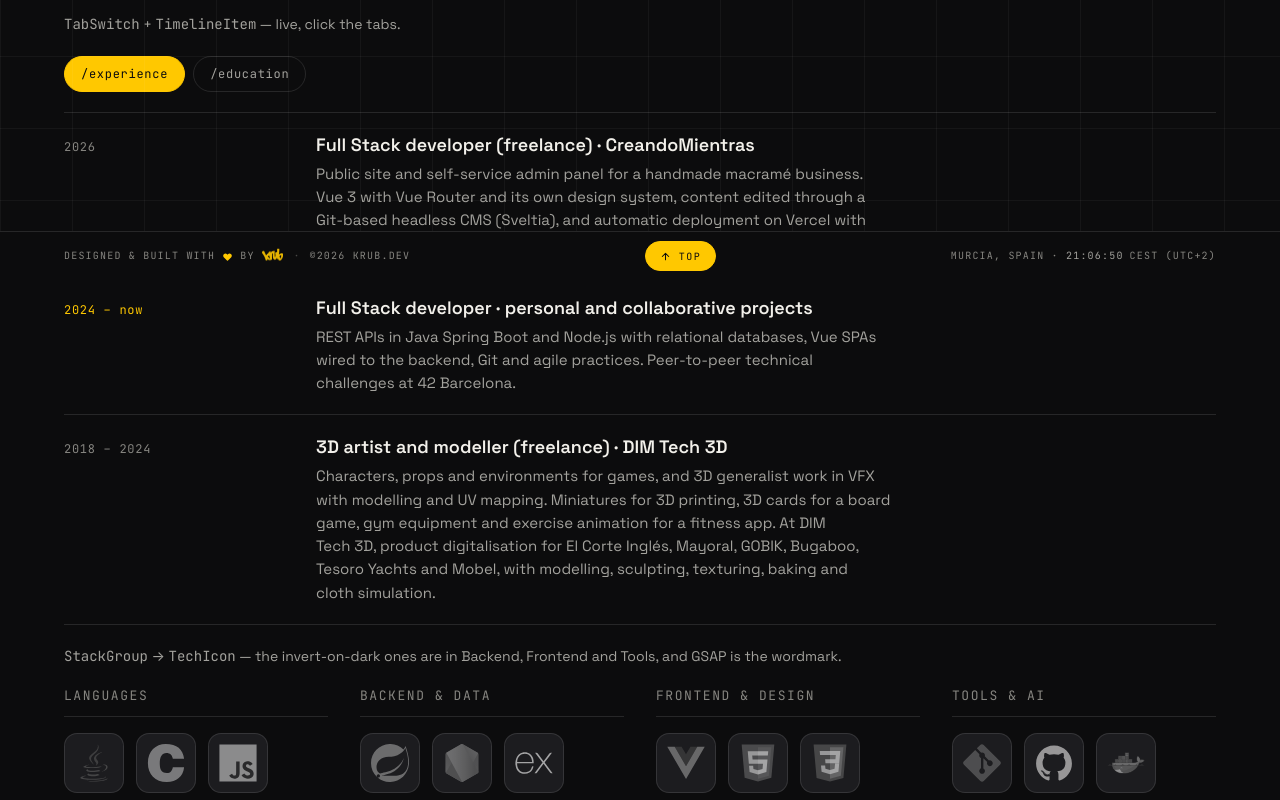
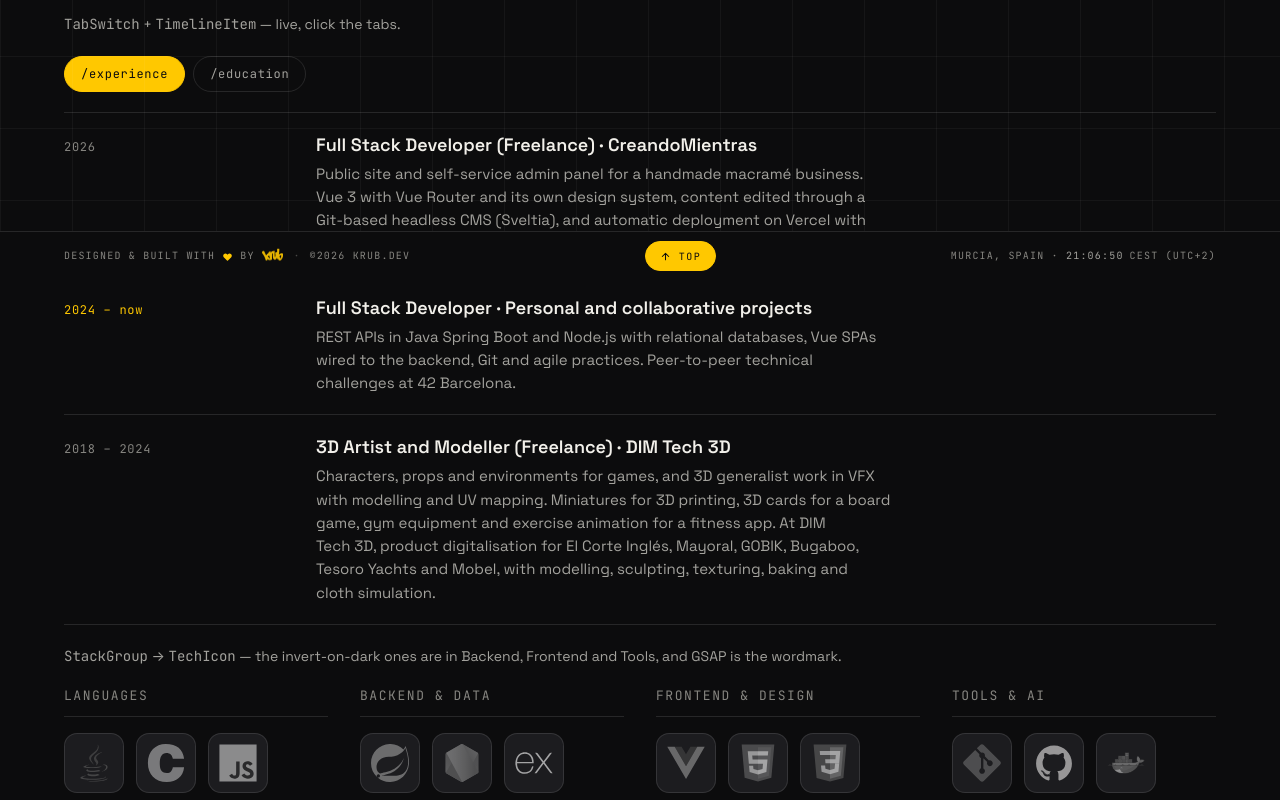
Before and after one commit to krub-dev/portfolio-krub, a Vue app: page /preview in a window 1280 px wide. Shown: the part 520-1320 px from the top of the page. Built offline with nearby package versions, Linux system fonts and the light colour scheme.

Commit message:
Capitalise the job titles and fix the DIM Tech 3D name

```diff
--- a/src/data/copy.js
+++ b/src/data/copy.js
@@ -24,7 +24,7 @@ export const copy = {
       line3pre: 'on the ',
       accent: 'backend',
       line3post: '.',
-      body: 'Full Stack developer in Murcia, open to Barcelona and remote, leaning into backend: Java 17 with Spring Boot, Node and Express, and relational databases. Vue on the front when needed. I used to do 3D, and it still shows in how I look at things.',
+      body: 'Full Stack Developer in Murcia, open to Barcelona and remote, leaning into backend: Java 17 with Spring Boot, Node and Express, and relational databases. Vue on the front when needed. I used to do 3D, and it still shows in how I look at things.',
     },
     es: {
       badge: 'Disponible para trabajar',
@@ -33,7 +33,7 @@ export const copy = {
       line3pre: 'el ',
       accent: 'backend',
       line3post: '.',
-      body: 'Desarrollador full stack en Murcia, abierto a Barcelona y remoto, girando hacia backend: Java 17 con Spring Boot, Node y Express, y bases de datos relacionales. Frontend en Vue cuando toca. Antes hacía 3D, y todavía se me nota en el ojo.',
+      body: 'Desarrollador Full Stack en Murcia, abierto a Barcelona y remoto, girando hacia backend: Java 17 con Spring Boot, Node y Express, y bases de datos relacionales. Frontend en Vue cuando toca. Antes hacía 3D, y todavía se me nota en el ojo.',
     },
   },
 
--- a/src/data/experience.js
+++ b/src/data/experience.js
@@ -19,11 +19,11 @@ export const experience = [
     to: '2026',
     current: false,
     en: {
-      title: 'Full Stack developer (freelance) · CreandoMientras',
+      title: 'Full Stack Developer (Freelance) · CreandoMientras',
       body: 'Public site and self-service admin panel for a handmade macramé business. Vue 3 with Vue Router and its own design system, content edited through a Git-based headless CMS (Sveltia), and automatic deployment on Vercel with image optimisation in CI.',
     },
     es: {
-      title: 'Desarrollador full stack (freelance) · CreandoMientras',
+      title: 'Desarrollador Full Stack (Freelance) · CreandoMientras',
       body: 'Web pública y panel de autogestión para un negocio artesano de macramé. Vue 3 con Vue Router y design system propio, contenidos editables con un CMS headless sobre Git (Sveltia), y despliegue automático en Vercel con optimización de imágenes en CI.',
     },
   },
@@ -32,11 +32,11 @@ export const experience = [
     to: null,
     current: true,
     en: {
-      title: 'Full Stack developer · personal and collaborative projects',
+      title: 'Full Stack Developer · Personal and collaborative projects',
       body: 'REST APIs in Java Spring Boot and Node.js with relational databases, Vue SPAs wired to the backend, Git and agile practices. Peer-to-peer technical challenges at 42 Barcelona.',
     },
     es: {
-      title: 'Desarrollador full stack · proyectos propios y colaborativos',
+      title: 'Desarrollador Full Stack · Proyectos propios y colaborativos',
       body: 'APIs REST en Java Spring Boot y Node.js con bases de datos relacionales, SPAs en Vue conectadas al backend, Git y metodologías ágiles. Retos técnicos peer-to-peer en 42 Barcelona.',
     },
   },
@@ -45,11 +45,11 @@ export const experience = [
     to: '2024',
     current: false,
     en: {
-      title: '3D artist and modeller (freelance) · DIM Tech 3D',
+      title: '3D Artist and Modeller (Freelance) · DIM Tech 3D',
       body: 'Characters, props and environments for games, and 3D generalist work in VFX with modelling and UV mapping. Miniatures for 3D printing, 3D cards for a board game, gym equipment and exercise animation for a fitness app. At DIM Tech 3D, product digitalisation for El Corte Inglés, Mayoral, GOBIK, Bugaboo, Tesoro Yachts and Mobel, with modelling, sculpting, texturing, baking and cloth simulation.',
     },
     es: {
-      title: 'Artista 3D y modelador (freelance) · DIM Tech 3D',
+      title: 'Artista 3D y Modelador (Freelance) · DIM Tech 3D',
       body: 'Personajes, props y entornos para videojuegos, y trabajo de generalista 3D en VFX con modelado y mapeado UV. Miniaturas para impresión 3D, cartas 3D para un juego de mesa, material de gimnasio y animación de ejercicios para una app de fitness. En DIM Tech 3D, digitalización de producto para El Corte Inglés, Mayoral, GOBIK, Bugaboo, Tesoro Yachts y Mobel, con modelado, escultura, texturizado, bakeado y simulación de telas.',
     },
   },
```
